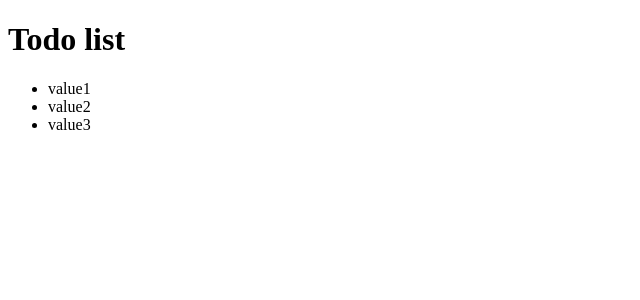
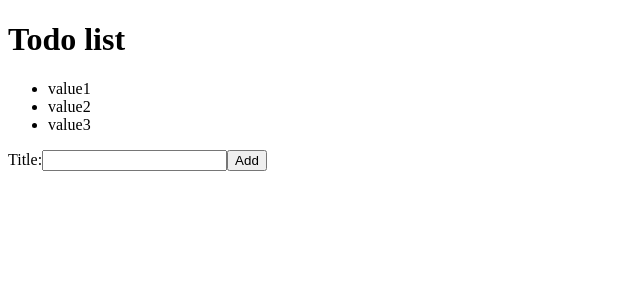
Before and after one commit to Code-the-Dream-School/react-cockatoo, a React (Create React App) app: page / in a window 1280 px wide. Shown: the top 300 px of the page, without its empty margins (0-640 px from the left). Built offline with nearby package versions, Linux system fonts and the light colour scheme; the HTML template or start-up script is replaced by a standard one.

Commit message:
created TodoList and AddTodoForm components

```diff
--- /dev/null
+++ b/src/AddTodoForm.js
@@ -0,0 +1,18 @@
+import React from 'react';
+
+function AddTodoForm() {
+
+    return (
+
+        <form>
+            <label htmlFor="todoTitle">Title:</label>
+            <input id="todoTitle" type="text" />
+            <button>Add</button>
+        </form>
+
+    );
+
+}
+
+
+export default AddTodoForm;
--- a/src/App.js
+++ b/src/App.js
@@ -1,19 +1,14 @@
 import React from 'react';
+import TodoList from './TodoList'
+import AddTodoForm from './AddTodoForm'
 
 function App() {
-  let todoList = [
-    {id: 1, title: "value1"},
-    {id: 2, title: "value2"},
-    {id: 3, title: "value3"}
-  ]
+
   return (
     <div>
       <h1>Todo list</h1>
-      <ul>
-        {
-          todoList.map(todoItem => <li key={todoItem.id}>{todoItem.title}</li>)
-        }
-      </ul>
+      <TodoList />
+      <AddTodoForm />
     </div>
   );
 }
--- /dev/null
+++ b/src/TodoList.js
@@ -0,0 +1,24 @@
+import React from 'react';
+
+let todoList = [
+    {id: 1, title: "value1"},
+    {id: 2, title: "value2"},
+    {id: 3, title: "value3"}
+  ]
+
+function TodoList() {
+
+    return (
+
+        <ul>
+            {
+                todoList.map(todoItem => <li key={todoItem.id}>{todoItem.title}</li>)
+            }
+        </ul>
+
+    );
+
+
+}
+
+export default TodoList;
```
